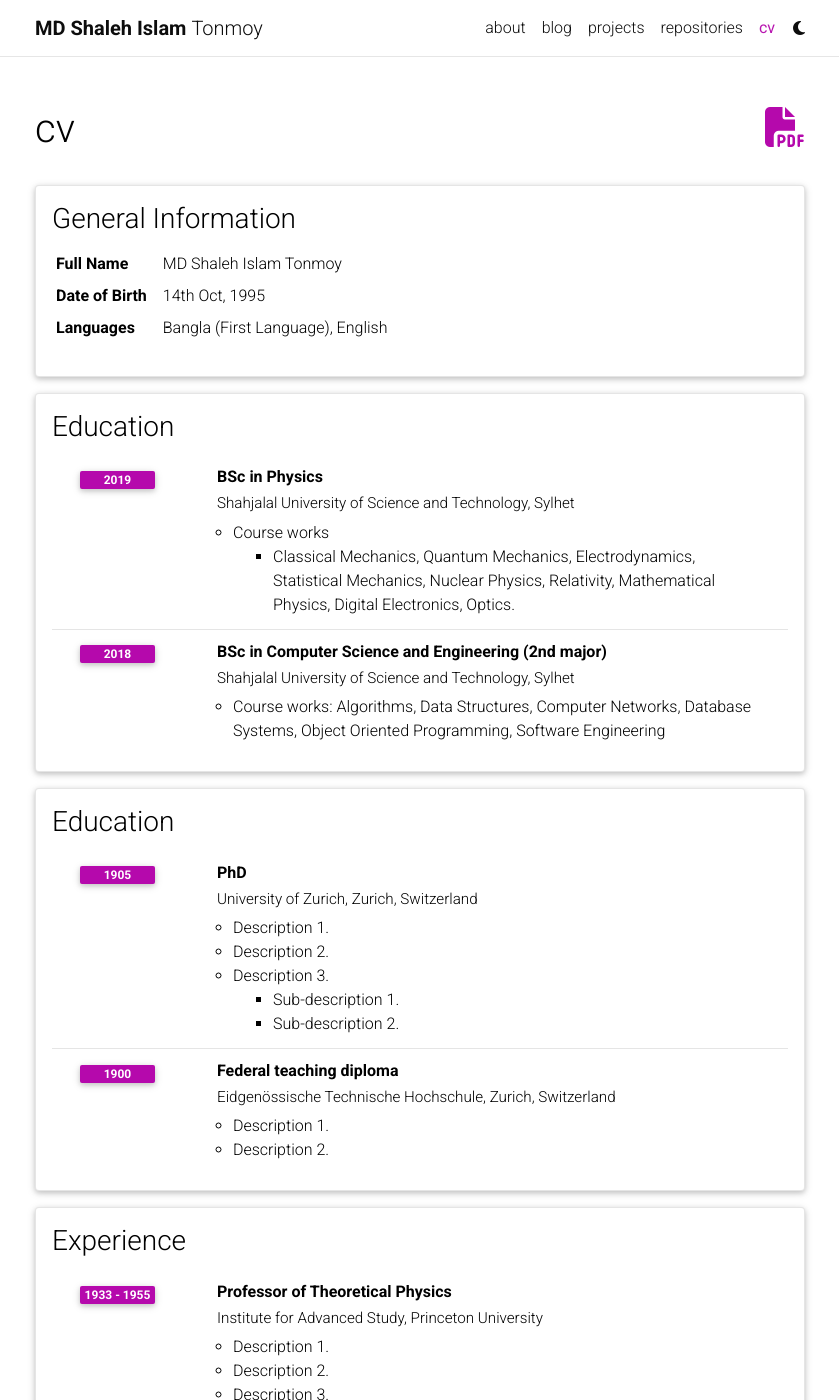
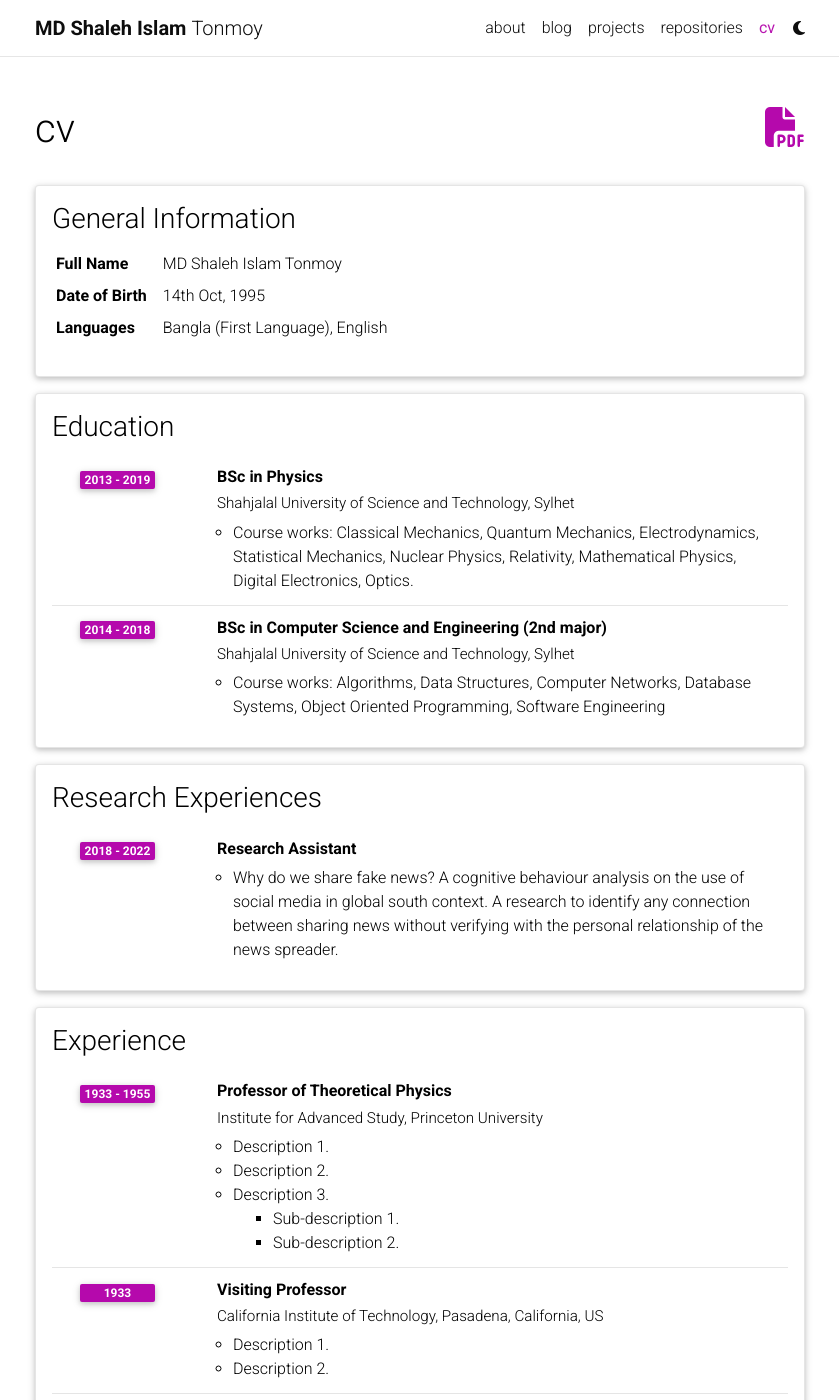
Before and after one commit to tontus/tontus.github.io, a Jekyll site: the page built from _pages/cv.md, in a window 1280 px wide and 1400 px high. Shown: the whole window, without its empty margins (220-1059 px from the left). Built offline with Jekyll 4.4.1, drawn with Linux system fonts in a browser that asks for light colours; comment, search, counter and statistics services are not loaded; a style sheet for code colours, icons or effects is not loaded.

Commit message:
research experiences added

```diff
--- a/_config.yml
+++ b/_config.yml
@@ -73,7 +73,7 @@ og_image: # The site-wide (default for all links) Open Graph preview image
 
 github_username: tontus # your GitHub user name
 gitlab_username: # your GitLab user name
-twitter_username: shalehTonmoy # your Twitter handle
+twitter_username: # your Twitter handle
 mastodon_username: # your mastodon instance+username in the format instance.tld/@username
 linkedin_username: tontus # your LinkedIn user name
 telegram_username: # your Telegram user name
--- a/_data/cv.yml
+++ b/_data/cv.yml
@@ -13,34 +13,19 @@
   contents:
     - title: BSc in Physics
       institution: Shahjalal University of Science and Technology, Sylhet
-      year: 2019
-      description:
-        - title: Course works
-          contents: Classical Mechanics, Quantum Mechanics, Electrodynamics, Statistical Mechanics, Nuclear Physics, Relativity, Mathematical Physics, Digital Electronics, Optics.
+      year: 2013 - 2019
+      description: "Course works: Classical Mechanics, Quantum Mechanics, Electrodynamics, Statistical Mechanics, Nuclear Physics, Relativity, Mathematical Physics, Digital Electronics, Optics."
     - title: BSc in Computer Science and Engineering (2nd major)
       institution: Shahjalal University of Science and Technology, Sylhet
-      year: 2018
+      year: 2014 - 2018
       description: "Course works: Algorithms, Data Structures, Computer Networks, Database Systems, Object Oriented Programming, Software Engineering"
 
-- title: Education
+- title: Research Experiences
   type: time_table
   contents:
-    - title: PhD
-      institution: University of Zurich, Zurich, Switzerland
-      year: 1905
-      description:
-        - Description 1.
-        - Description 2.
-        - title: Description 3.
-          contents:
-            - Sub-description 1.
-            - Sub-description 2.
-    - title: Federal teaching diploma
-      institution: Eidgenössische Technische Hochschule, Zurich, Switzerland
-      year: 1900
-      description:
-        - Description 1.
-        - Description 2.
+    - title: Research Assistant
+      year: 2018 - 2022
+      description: Why do we share fake news? A cognitive behaviour analysis on the use of social media in global south context. A research to identify any connection between sharing news without verifying with the personal relationship of the news spreader.
 
 - title: Experience
   type: time_table
```
